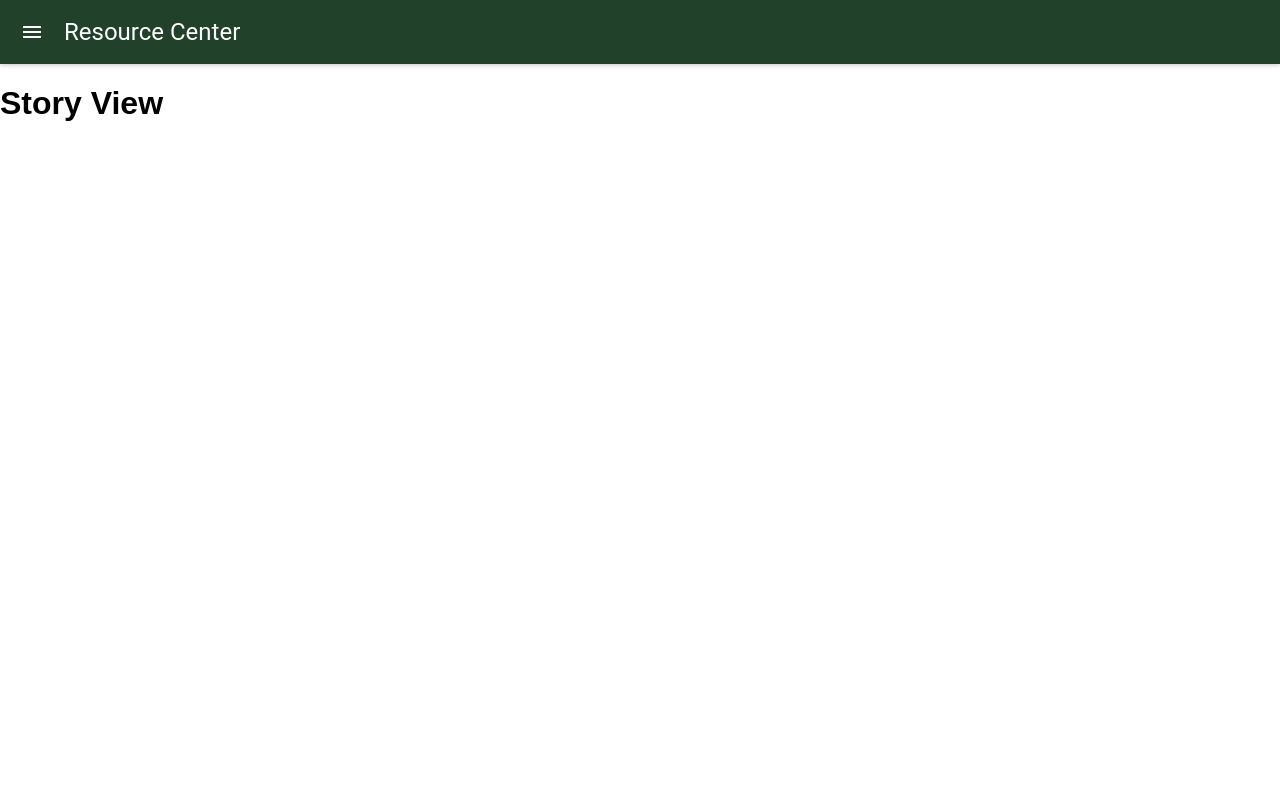
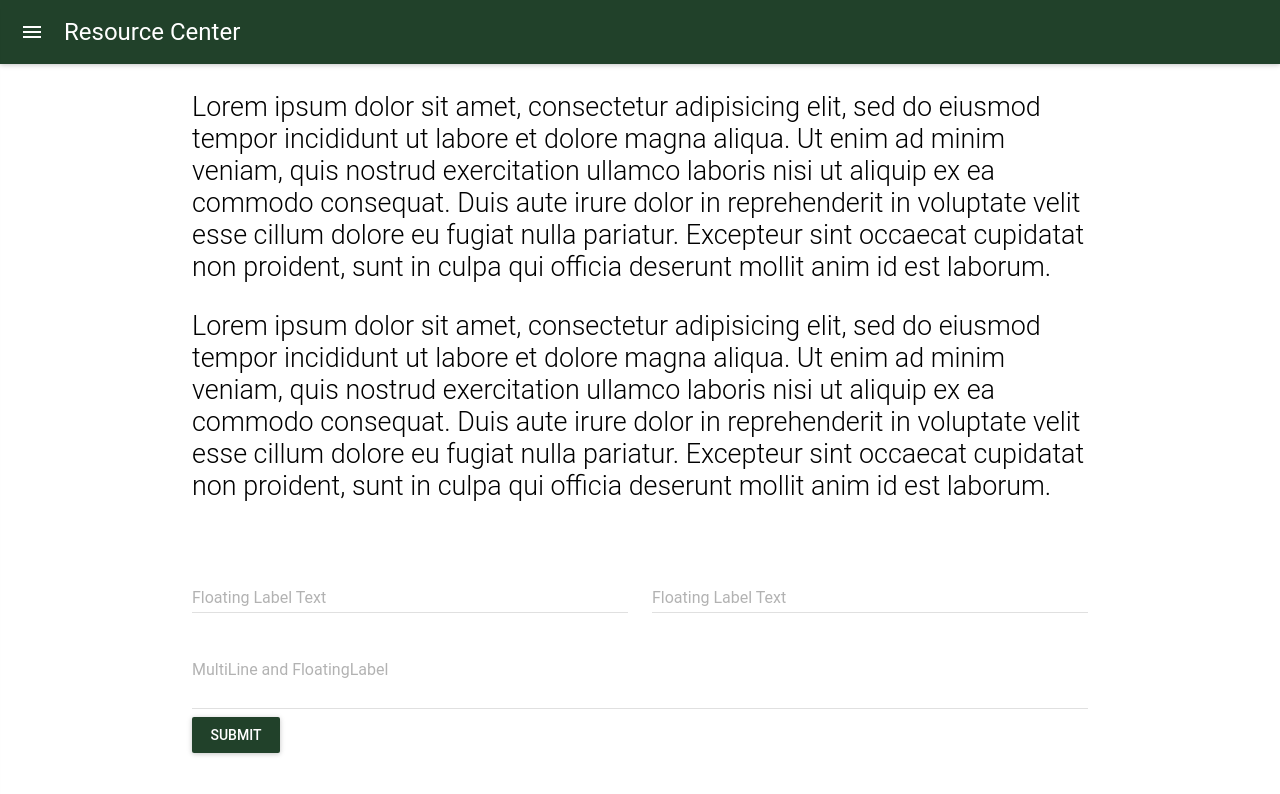
Before and after one commit to adsznzhang/ResourceCenter, a React (Create React App) app: page /share-a-story in a window 1280 px wide. Shown: the top 794 px of the page. Built offline with nearby package versions, Linux system fonts and the light colour scheme; what react-tap-event-plugin would draw is missing.

Commit message:
Add story & letterhead view

```diff
--- /dev/null
+++ b/src/LetterheadCard.js
@@ -0,0 +1,23 @@
+import React, {Component} from 'react';
+import { Card, CardTitle, CardActions, CardMedia } from 'material-ui/Card';
+import FlatButton from 'material-ui/FlatButton';
+
+class LetterheadCard extends Component {
+    render() {
+        return (
+                <div className='col s12 m6' style={{paddingBottom: '0.75em'}}>
+                <Card>
+                <CardMedia>
+                <img src={this.props.image} alt={this.props.title}/>
+                </CardMedia>
+                <CardTitle title={this.props.title} />
+                <CardActions>
+                <FlatButton label={this.props.action} />
+                </CardActions>
+                </Card>
+                </div>
+        );
+    }
+}
+
+export default LetterheadCard;
--- /dev/null
+++ b/src/styles/responsive-text.css
@@ -0,0 +1,136 @@
+ .flow-text {
+  font-weight: 300;
+  font-family: Roboto, sans-serif;
+}
+
+@media only screen and (min-width: 360px) {
+  .flow-text {
+    font-size: 1.2rem;
+  }
+}
+
+@media only screen and (min-width: 390px) {
+  .flow-text {
+    font-size: 1.224rem;
+  }
+}
+
+@media only screen and (min-width: 420px) {
+  .flow-text {
+    font-size: 1.248rem;
+  }
+}
+
+@media only screen and (min-width: 450px) {
+  .flow-text {
+    font-size: 1.272rem;
+  }
+}
+
+@media only screen and (min-width: 480px) {
+  .flow-text {
+    font-size: 1.296rem;
+  }
+}
+
+@media only screen and (min-width: 510px) {
+  .flow-text {
+    font-size: 1.32rem;
+  }
+}
+
+@media only screen and (min-width: 540px) {
+  .flow-text {
+    font-size: 1.344rem;
+  }
+}
+
+@media only screen and (min-width: 570px) {
+  .flow-text {
+    font-size: 1.368rem;
+  }
+}
+
+@media only screen and (min-width: 600px) {
+  .flow-text {
+    font-size: 1.392rem;
+  }
+}
+
+@media only screen and (min-width: 630px) {
+  .flow-text {
+    font-size: 1.416rem;
+  }
+}
+
+@media only screen and (min-width: 660px) {
+  .flow-text {
+    font-size: 1.44rem;
+  }
+}
+
+@media only screen and (min-width: 690px) {
+  .flow-text {
+    font-size: 1.464rem;
+  }
+}
+
+@media only screen and (min-width: 720px) {
+  .flow-text {
+    font-size: 1.488rem;
+  }
+}
+
+@media only screen and (min-width: 750px) {
+  .flow-text {
+    font-size: 1.512rem;
+  }
+}
+
+@media only screen and (min-width: 780px) {
+  .flow-text {
+    font-size: 1.536rem;
+  }
+}
+
+@media only screen and (min-width: 810px) {
+  .flow-text {
+    font-size: 1.56rem;
+  }
+}
+
+@media only screen and (min-width: 840px) {
+  .flow-text {
+    font-size: 1.584rem;
+  }
+}
+
+@media only screen and (min-width: 870px) {
+  .flow-text {
+    font-size: 1.608rem;
+  }
+}
+
+@media only screen and (min-width: 900px) {
+  .flow-text {
+    font-size: 1.632rem;
+  }
+}
+
+@media only screen and (min-width: 930px) {
+  .flow-text {
+    font-size: 1.656rem;
+  }
+}
+
+@media only screen and (min-width: 960px) {
+  .flow-text {
+    font-size: 1.68rem;
+  }
+}
+
+@media only screen and (max-width: 360px) {
+  .flow-text {
+    font-size: 1.2rem;
+  }
+}
--- a/src/views/Letterhead.js
+++ b/src/views/Letterhead.js
@@ -1,69 +1,57 @@
-import React, {Component} from 'react';
-import {Card, CardActions, CardHeader, CardMedia, CardTitle, } from 'material-ui/Card';
-import FlatButton from 'material-ui/FlatButton';
-
+import React, { Component } from 'react'
+import LetterheadCard from '../LetterheadCard'
 
 class Letterhead extends Component {
-    render() {
-      return (
-        <div className="container">
-          <div className="row">
-            <div className="col s12">
-              <p>Lores sdff sdf</p>
-            </div>
-          </div>
-        <div className="row">
-          <div className="col s12 m6">
-         <Card>
-           <CardMedia>
-      <img src="https://picsum.photos/600/776/?random" alt="" />
-    </CardMedia>
-            <CardTitle title="Card title" subtitle="Card subtitle" />
-    <CardActions>
-      <FlatButton label="Action1" />
-         </CardActions>
-        </Card>
-          </div>
-          <div className="col s12 m6">
-            <Card>
-              <CardMedia>
-      <img src="https://picsum.photos/600/776/?random" alt="" />
-    </CardMedia>
-            <CardTitle title="Card title" subtitle="Card subtitle" />
-    <CardActions>
-    <FlatButton label="Action1" />
-    </CardActions>
-        </Card>
+  render () {
+    return (
+      <div className='container'>
+        <div className='row'>
+          <div className='col s12'>
+            <p>
+              Lorem ipsum dolor sit amet, consectetur adipisicing elit, sed do
+              eiusmod tempor incididunt ut labore et dolore magna aliqua. Ut
+              enim ad minim veniam, quis nostrud exercitation ullamco laboris
+              nisi ut aliquip ex ea commodo consequat. Duis aute irure dolor in
+              reprehenderit in voluptate velit esse cillum dolore eu fugiat
+              nulla pariatur. Excepteur sint occaecat cupidatat non proident,
+              sunt in culpa qui officia deserunt mollit anim id est laborum.
+            </p>
+            <p>
+              Lorem ipsum dolor sit amet, consectetur adipisicing elit, sed do
+              eiusmod tempor incididunt ut labore et dolore magna aliqua. Ut
+              enim ad minim veniam, quis nostrud exercitation ullamco laboris
+              nisi ut aliquip ex ea commodo consequat. Duis aute irure dolor in
+              reprehenderit in voluptate velit esse cillum dolore eu fugiat
+              nulla pariatur. Excepteur sint occaecat cupidatat non proident,
+              sunt in culpa qui officia deserunt mollit anim id est laborum.
+            </p>
           </div>
         </div>
-        <div className="row">
-          <div className="col s12 m6">
-         <Card>
-           <CardMedia>
-      <img src="https://picsum.photos/600/776/?random" alt="" />
-    </CardMedia>
-            <CardTitle title="Card title" subtitle="Card subtitle" />
-    <CardActions>
-      <FlatButton label="Action1" />
-         </CardActions>
-        </Card>
-          </div>
-          <div className="col s12 m6">
-            <Card>
-              <CardMedia>
-      <img src="https://picsum.photos/600/776/?random" alt="" />
-    </CardMedia>
-            <CardTitle title="Card title" subtitle="Card subtitle" />
-    <CardActions>
-    <FlatButton label="Action1" />
-    </CardActions>
-        </Card>
-          </div>
+        <div className='row'>
+          <LetterheadCard
+            title='Card title'
+            action='Action1'
+            image='https://unsplash.it/600/776/?random=1'
+          />
+          <LetterheadCard
+            title='Card title'
+            action='Action1'
+            image='https://unsplash.it/600/776/?random=2'
+          />
+          <LetterheadCard
+            title='Card title'
+            action='Action1'
+            image='https://unsplash.it/600/776/?random=3'
+          />
+          <LetterheadCard
+            title='Card title'
+            action='Action1'
+            image='https://unsplash.it/600/776/?random=4'
+          />
         </div>
+      </div>
+    )
+  }
+}
 
-        </div>
-      );
-    };
-};
-
-export default Letterhead;
+export default Letterhead
--- a/src/views/Story.js
+++ b/src/views/Story.js
@@ -1,8 +1,65 @@
 import React, {Component} from 'react';
+import '../styles/responsive-text.css';
+import TextField from 'material-ui/TextField';
+import RaisedButton from 'material-ui/RaisedButton';
 
 class Story extends Component {
     render() {
-        return <h1>Story View</h1>;
+      return (
+        <div className='container'>
+        <div className='row'>
+          <div className='col s12 flow-text'>
+            <p>
+              Lorem ipsum dolor sit amet, consectetur adipisicing elit, sed do
+              eiusmod tempor incididunt ut labore et dolore magna aliqua. Ut
+              enim ad minim veniam, quis nostrud exercitation ullamco laboris
+              nisi ut aliquip ex ea commodo consequat. Duis aute irure dolor in
+              reprehenderit in voluptate velit esse cillum dolore eu fugiat
+              nulla pariatur. Excepteur sint occaecat cupidatat non proident,
+              sunt in culpa qui officia deserunt mollit anim id est laborum.
+            </p>
+            <p>
+              Lorem ipsum dolor sit amet, consectetur adipisicing elit, sed do
+              eiusmod tempor incididunt ut labore et dolore magna aliqua. Ut
+              enim ad minim veniam, quis nostrud exercitation ullamco laboris
+              nisi ut aliquip ex ea commodo consequat. Duis aute irure dolor in
+              reprehenderit in voluptate velit esse cillum dolore eu fugiat
+              nulla pariatur. Excepteur sint occaecat cupidatat non proident,
+              sunt in culpa qui officia deserunt mollit anim id est laborum.
+            </p>
+          </div>
+        </div>
+        <div className='row'>
+          <div className='col s12 m6'>
+            <TextField
+      hintText="Hint Text"
+      floatingLabelText="Floating Label Text"
+        fullWidth
+    />
+          </div>
+          <div className='col s12 m6'>
+            <TextField
+      hintText="Hint Text"
+      floatingLabelText="Floating Label Text"
+              fullWidth
+    />
+          </div>
+          <div className='col s12 '>
+            <TextField
+      hintText="Message Field"
+      floatingLabelText="MultiLine and FloatingLabel"
+              fullWidth
+      multiLine={true}
+      rows={2}
+    />
+          </div>
+          <div className='col s12'>
+            <RaisedButton label="Submit" primary={true} />
+          </div>
+        </div>
+      </div>
+
+      )
     };
 }
 export default Story;
```
